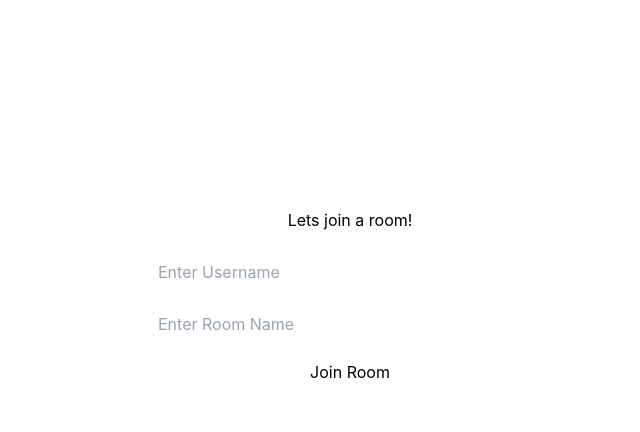
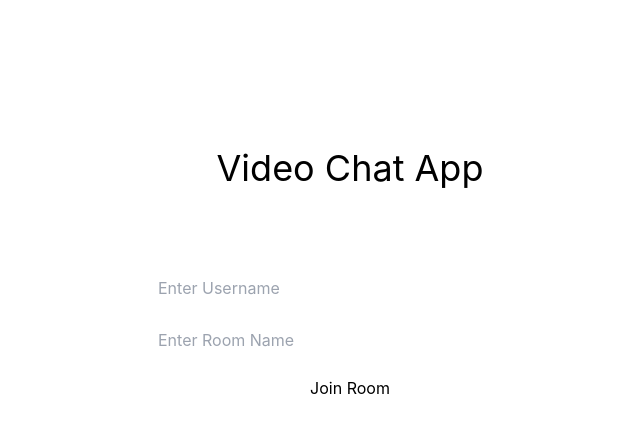
Before and after one commit to JohnArigo/video-chat-app, a Next.js app: page / in a window 1280 px wide. Shown: the top 432 px of the page, without its empty margins (290-930 px from the left). Built offline with nearby package versions, Linux system fonts and the light colour scheme.

Commit message:
changed title of index

```diff
--- a/pages/index.tsx
+++ b/pages/index.tsx
@@ -16,9 +16,10 @@ export default function Home({ handleCredChange, handleLogin }: Props) {
   }, [roomName, userName, handleCredChange]);
 
   return (
-    <div className="w-screen h-screen flex justify-center items-center">
+    <div className="w-screen h-screen flex flex-col justify-center items-center">
+      {" "}
+      <h1 className="text-center mb-20 text-4xl">Video Chat App</h1>
       <form className="w-96 h-96 flex flex-col" onSubmit={handleLogin}>
-        <h1 className="text-center mb-5">Lets join a room!</h1>
         <input
           onChange={(e) => setUserName(e.target.value)}
           value={userName}
```
